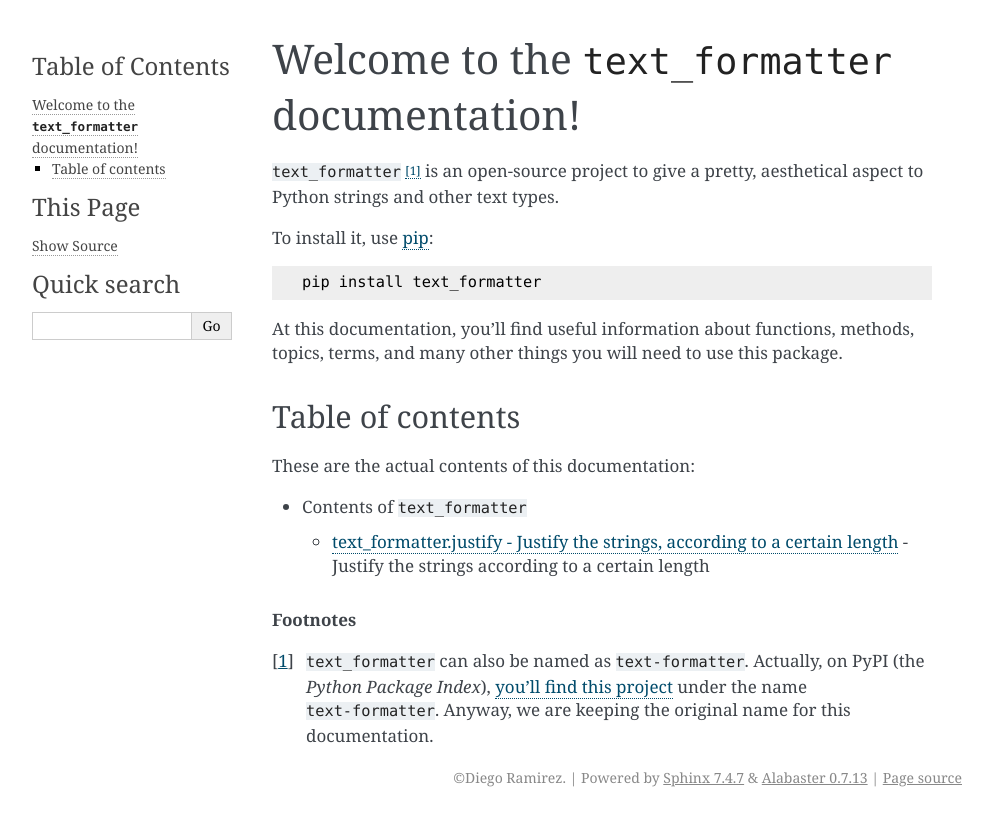
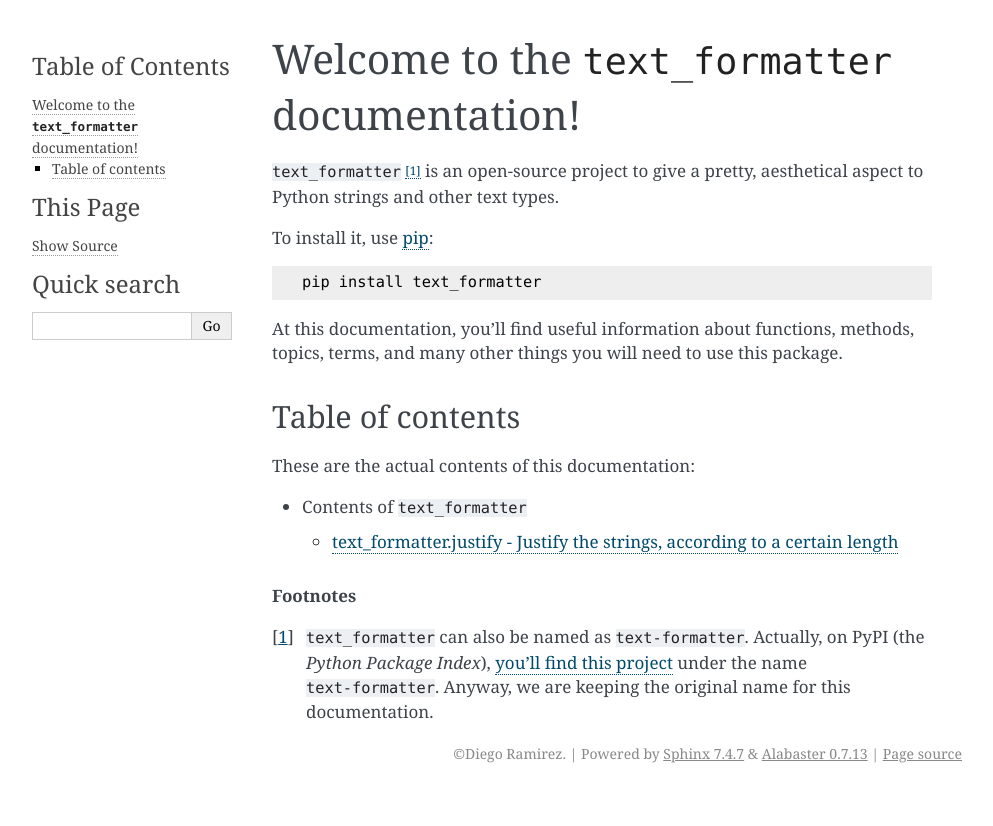
Before and after one commit to DiddiLeija/text_formatter, a Sphinx documentation site: the page built from docs/index.rst, in a window 1280 px wide. Shown: the top 826 px of the page, without its empty margins (148-1141 px from the left). Built offline with Sphinx 7.4.7, drawn with Linux system fonts in a browser that asks for light colours.

Commit message:
Delete a duplicated text
It finally worked, so we must make it look prettier.

```diff
--- a/docs/index.rst
+++ b/docs/index.rst
@@ -21,7 +21,7 @@ These are the actual contents of this documentation:
 
 * Contents of ``text_formatter``
 
-  * :ref:`module-justify` - Justify the strings according to a certain length
+  * :ref:`module-justify`
 
 .. rubric:: Footnotes
 
```
